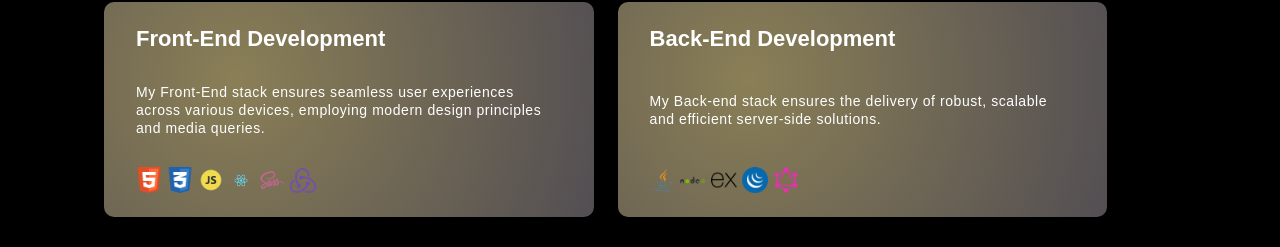
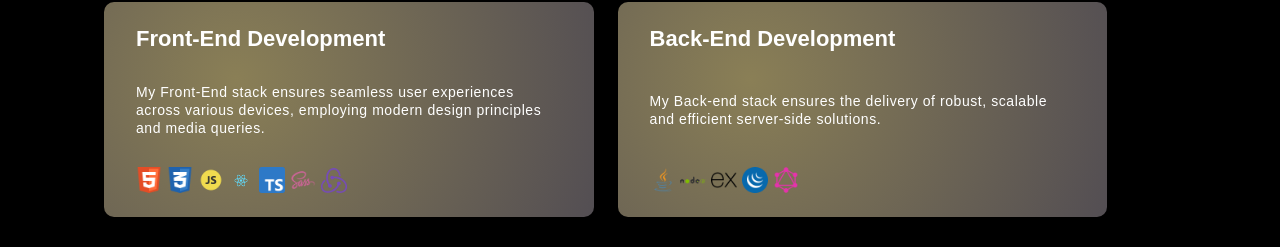
Before and after one commit to garcia-jm/justingarcia-portfolio, a React (Vite) app: page / in a window 1280 px wide. Shown: the part 1593-1840 px from the top of the page. Built offline with nearby package versions, Linux system fonts and the light colour scheme.

Commit message:
Add typescript skill

```diff
--- a/src/constants/data.js
+++ b/src/constants/data.js
@@ -87,6 +87,7 @@ const skillSets = [
       { name: "CSS3", imgUrl: images.css3 },
       { name: "JavaScript", imgUrl: images.javascript },
       { name: "React", imgUrl: images.react },
+      { name: "TypeScript", imgUrl: images.typescript },
       { name: "Syntactically Awesome Style Sheets", imgUrl: images.sass },
       { name: "Redux", imgUrl: images.redux },
     ],
```
